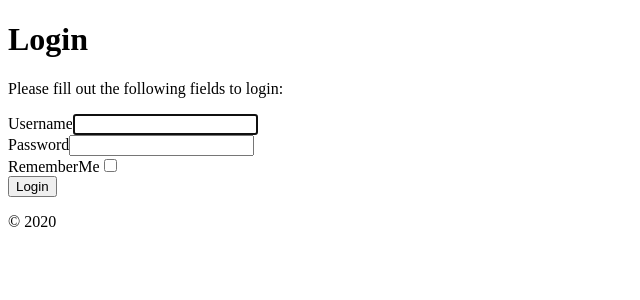
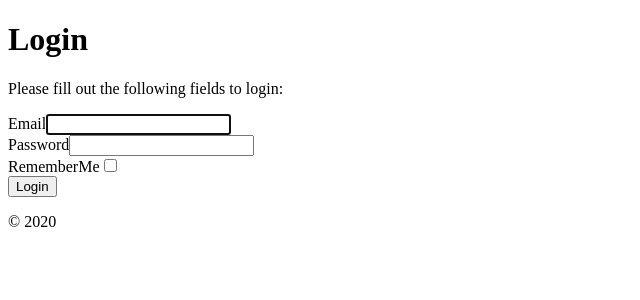
Before and after one commit to HiDrAWaRx/PWA_Login, a Yii app: template backend/views/site/login.php in a window 1280 px wide. Shown: the top 300 px of the page, without its empty margins (0-640 px from the left). Run offline with PHP 8.4 and a stand-in for Yii, Linux system fonts and the light colour scheme; the template is opened without the code that fills it: most values are stand-ins (such as "Sample title", 1, 10 or a date in 2020); form fields are guessed from the names that the template uses; data that the repository does not hold is empty; some libraries are stand-ins or nearby versions.

Commit message:
Modificación backend
Modificado el menu del backend para que solo sea visible el formulario de login.

```diff
--- a/backend/views/layouts/main.php
+++ b/backend/views/layouts/main.php
@@ -1,5 +1,4 @@
 <?php
-
 /* @var $this \yii\web\View */
 /* @var $content string */
 
@@ -36,15 +35,15 @@ AppAsset::register($this);
                 ],
             ]);
             $menuItems = [
-        ['label' => 'Home', 'url' => ['/site/index']],
             ];
             if (Yii::$app->user->isGuest) {
                 $menuItems[] = ['label' => 'Login', 'url' => ['/site/login']];
             } else {
+                $menuItems[] = ['label' => 'Home', 'url' => ['/site/index']];
                 $menuItems[] = '<li>'
                         . Html::beginForm(['/site/logout'], 'post')
                         . Html::submitButton(
-                'Logout (' . Yii::$app->user->identity->username . ')',
+                                'Logout (' . Yii::$app->user->identity->nombre . ')',
                                 ['class' => 'btn btn-link logout']
                         )
                         . Html::endForm()
@@ -58,9 +57,11 @@ AppAsset::register($this);
             ?>
 
             <div class="container">
-        <?= Breadcrumbs::widget([
+                <?=
+                Breadcrumbs::widget([
                     'links' => isset($this->params['breadcrumbs']) ? $this->params['breadcrumbs'] : [],
-        ]) ?>
+                ])
+                ?>
                 <?= Alert::widget() ?>
 <?= $content ?>
             </div>
--- a/backend/views/site/login.php
+++ b/backend/views/site/login.php
@@ -1,5 +1,4 @@
 <?php
-
 /* @var $this yii\web\View */
 /* @var $form yii\bootstrap\ActiveForm */
 /* @var $model \common\models\LoginForm */
@@ -19,15 +18,15 @@ $this->params['breadcrumbs'][] = $this->title;
         <div class="col-lg-5">
             <?php $form = ActiveForm::begin(['id' => 'login-form']); ?>
 
-                <?= $form->field($model, 'username')->textInput(['autofocus' => true]) ?>
+            <?= $form->field($model, 'email')->textInput(['autofocus' => true]) ?>
 
-                <?= $form->field($model, 'password')->passwordInput() ?>
+            <?= $form->field($model, 'password')->passwordInput() ?>
 
-                <?= $form->field($model, 'rememberMe')->checkbox() ?>
+            <?= $form->field($model, 'rememberMe')->checkbox() ?>
 
-                <div class="form-group">
-                    <?= Html::submitButton('Login', ['class' => 'btn btn-primary', 'name' => 'login-button']) ?>
-                </div>
+            <div class="form-group">
+                <?= Html::submitButton('Login', ['class' => 'btn btn-primary', 'name' => 'login-button']) ?>
+            </div>
 
             <?php ActiveForm::end(); ?>
         </div>
```
Lines whose indentation alone changed are shown as unchanged.
